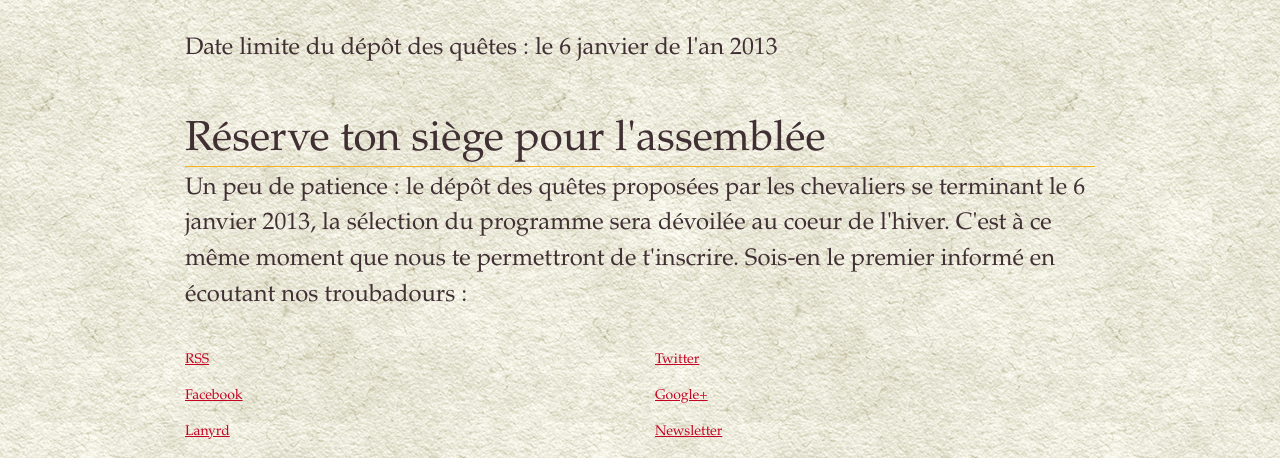
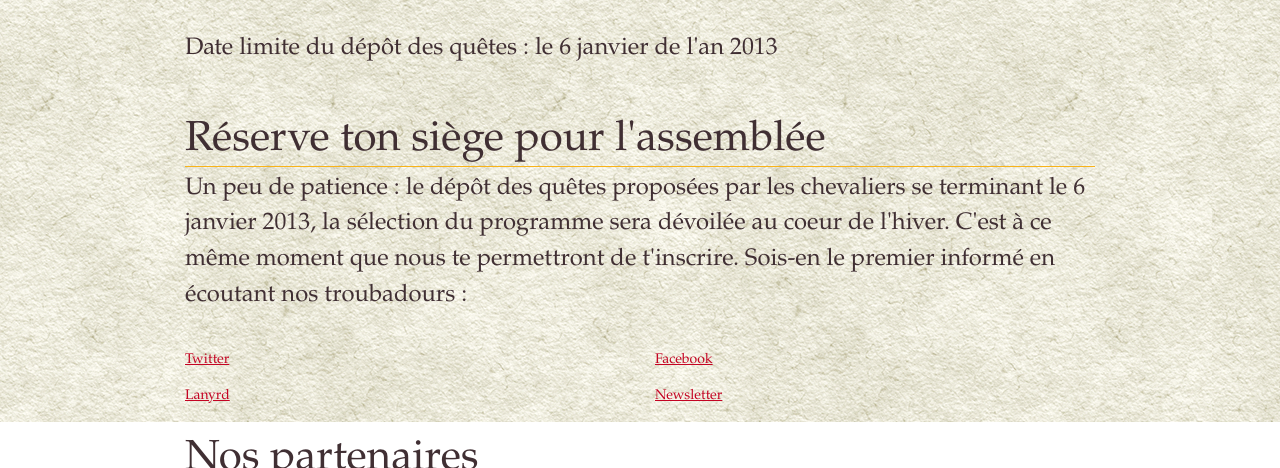
Before and after one commit to sudweb/2013, a plain HTML site: page index.html in a window 1280 px wide. Shown: the part 1704-2172 px from the top of the page. Drawn offline with nearby package versions, Linux system fonts and the light colour scheme; a script that the page names is missing.

Commit message:
Suppression liens G+ et RSS

```diff
--- a/index.html
+++ b/index.html
@@ -74,16 +74,10 @@
 			</p>
 			<ul class="block-grid two-up">
 				<li>
-					<a href="http://sudweb.fr/2012/feed/">RSS</a>
-				</li>
-				<li>
 					<a href="https://twitter.com/SudWeb">Twitter</a>
 				</li>
 				<li>
 					<a href="https://facebook.com/SudWeb">Facebook</a>
-				</li>
-				<li>
-					<a href="https://plus.google.com/117285954629943503768/posts">Google+</a>
 				</li>
 				<li>
 					<a href="http://lanyrd.com/2013/sudweb/">Lanyrd</a>
```
